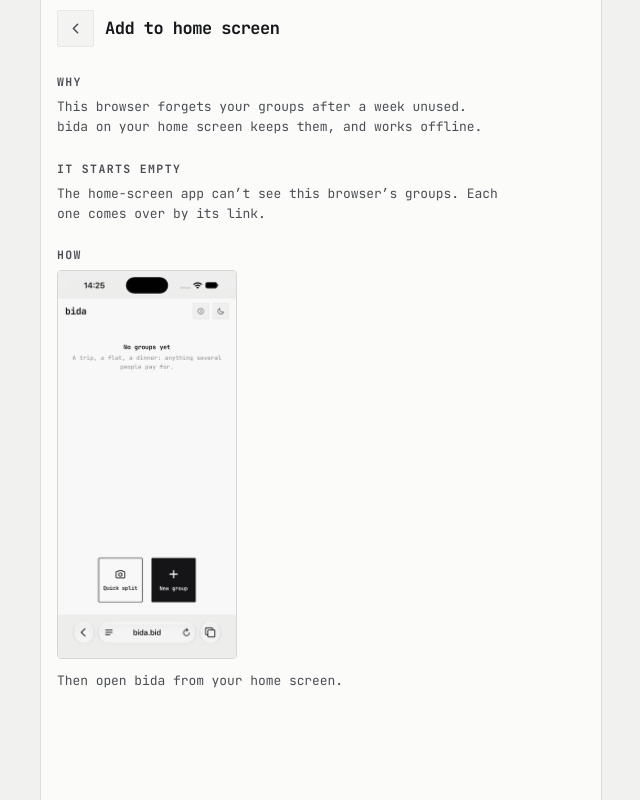
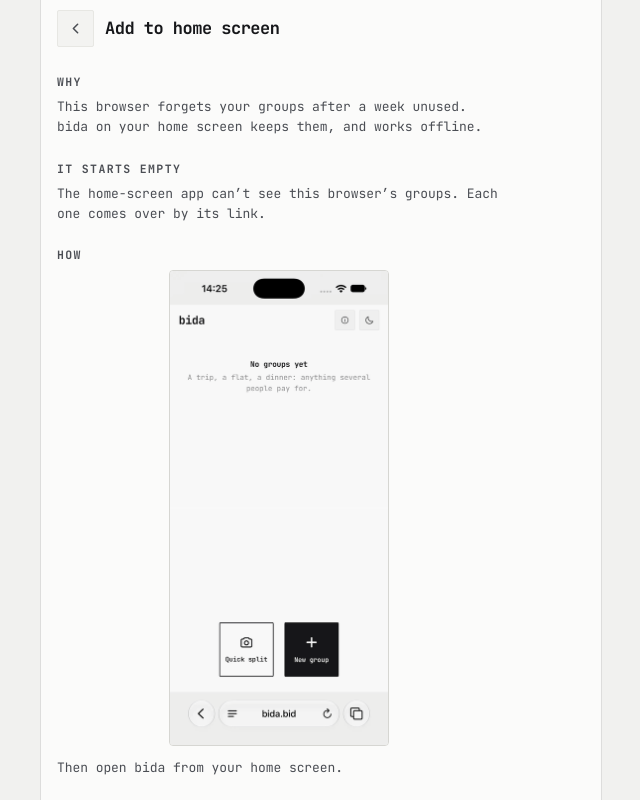
Before and after one commit to theoldg/bida, a Next.js app in the folder apps/web/: page /install in a window 1280 px wide. Shown: the whole page, without its empty margins (319-959 px from the left). Built offline with nearby package versions, Linux system fonts and the light colour scheme.

Commit message:
web: set the /install recording larger and centred
Co-Authored-By: Claude Opus 5 <noreply@anthropic.com>

```diff
--- a/apps/web/app/globals.css
+++ b/apps/web/app/globals.css
@@ -409,7 +409,7 @@ a { color: inherit; text-decoration: none }
    numbered because they are done in order, out of the app, from memory. */
 /* The recorded walkthrough on /install: phone-shaped, so it is held to a width
    that leaves the prose beside it readable rather than filling the column. */
-.installclip { display: block; width: 180px; height: auto; margin: 4px 0 12px;
+.installclip { display: block; width: 220px; height: auto; margin: 4px auto 12px;
   border: 1px solid var(--rule); border-radius: var(--radius-l) }
 .installcopied { display: flex; gap: 9px; align-items: baseline; font-size: 13px; line-height: 1.55;
   color: var(--ink-2) }
--- a/apps/web/app/install/page.tsx
+++ b/apps/web/app/install/page.tsx
@@ -53,7 +53,7 @@ export default function InstallPage() {
                   moved between iOS versions, and a picture of it settles which
                   button is meant faster than prose can. */}
               <img className="installclip" src="/media/safari-add-to-home-screen.gif"
-                width={360} height={783} alt={page.how.clipAlt} />
+                width={440} height={956} alt={page.how.clipAlt} />
               <p>{copied ? page.how.thenPaste : page.how.then}</p>
             </section>
           </div>
```
Also changed, not shown: apps/web/public/media/safari-add-to-home-screen.gif.
